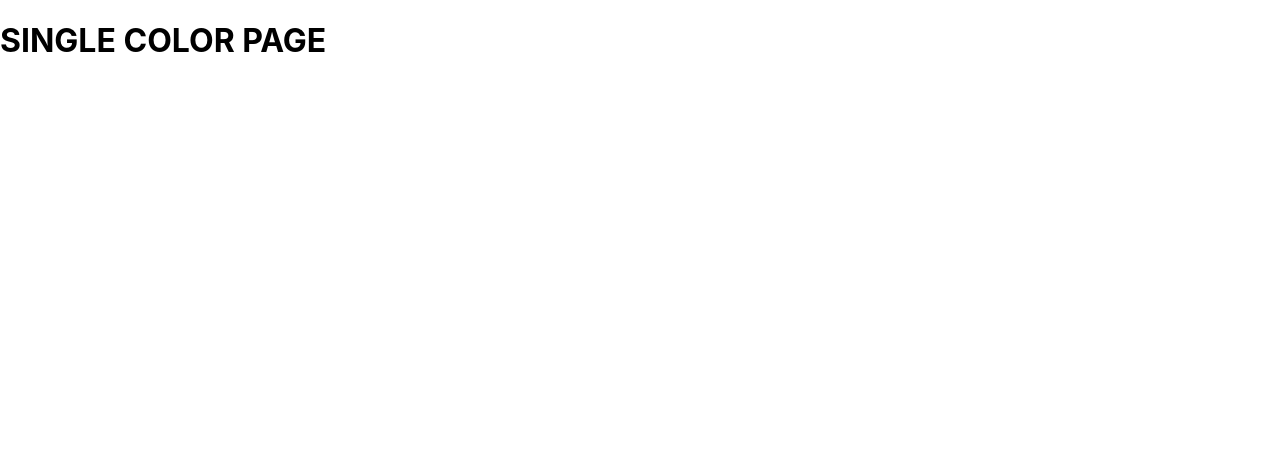
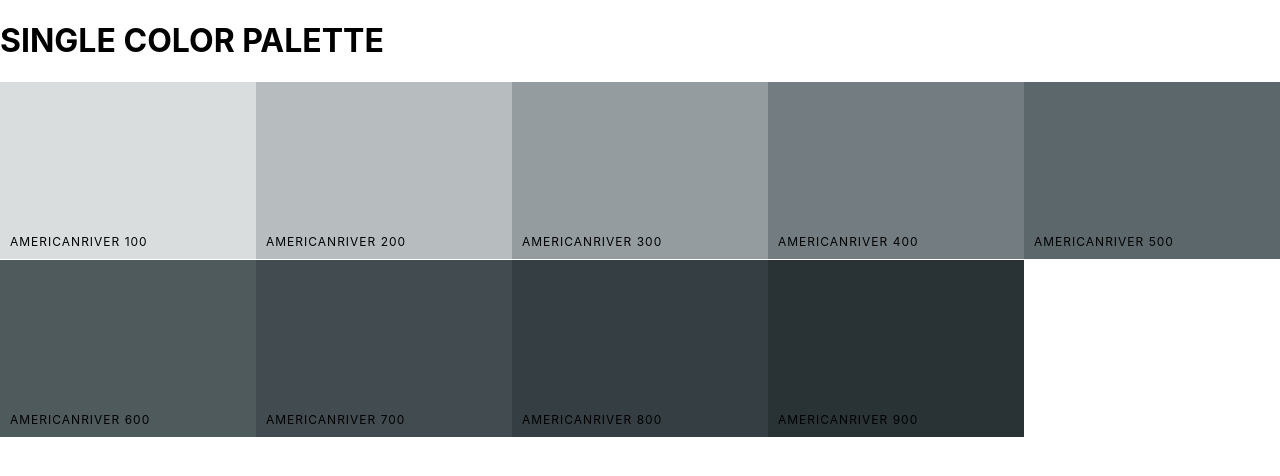
Before and after one commit to flashkicker/colorati, a React (Create React App) app: page /palette/flat-ui-colors-american/americanriver in a window 1280 px wide. Shown: the top 476 px of the page. Built offline with nearby package versions, Linux system fonts and the light colour scheme.

Commit message:
created SingleColorPalette component

```diff
--- a/src/App.js
+++ b/src/App.js
@@ -4,6 +4,7 @@ import Palette from "./Palette"
 import seedColors from "./seedColors"
 import { generatePalette } from "./colorHelper"
 import PaletteList from "./PaletteList"
+import SingleColorPalette from "./SingleColorPalette"
 
 class App extends Component {
 	findPalette = id => {
@@ -36,7 +37,14 @@ class App extends Component {
 					<Route
 						exact
 						path="/palette/:paletteId/:colorId"
-						render={() => <h1>SINGLE COLOR PAGE</h1>}
+						render={routeProps => (
+							<SingleColorPalette
+								colorId={routeProps.match.params.colorId}
+								palette={generatePalette(
+									this.findPalette(routeProps.match.params.paletteId)
+								)}
+							/>
+						)}
 					/>
 				</Switch>
 			</div>
--- a/src/ColorBox.js
+++ b/src/ColorBox.js
@@ -17,7 +17,7 @@ class ColorBox extends Component {
 	}
 
 	render() {
-		const { name, background } = this.props
+		const { name, background, moreUrl, showMore } = this.props
 		const { copied } = this.state
 
 		return (
@@ -37,9 +37,11 @@ class ColorBox extends Component {
 						</div>
 						<button className="copy-button">Copy</button>
 					</div>
-					<Link to="/" onClick={event => event.stopPropagation()}>
-						<span className="see-more">More</span>
-					</Link>
+					{showMore && (
+						<Link to={moreUrl} onClick={event => event.stopPropagation()}>
+							<span className="see-more">More</span>
+						</Link>
+					)}
 				</div>
 			</CopyToClipboard>
 		)
--- a/src/Palette.js
+++ b/src/Palette.js
@@ -16,12 +16,18 @@ class Palette extends Component {
 	}
 
 	render() {
-		const { colors, paletteName, emoji } = this.props.palette
+		const { colors, paletteName, emoji, id } = this.props.palette
 		const { level, format } = this.state
 
 		const colorBoxes = colors[level].map(color => {
 			return (
-				<ColorBox background={color[format]} name={color.name} key={color.id} />
+				<ColorBox
+					background={color[format]}
+					name={color.name}
+					key={color.id}
+					moreUrl={`/palette/${id}/${color.id}`}
+					showMore
+				/>
 			)
 		})
 
--- /dev/null
+++ b/src/SingleColorPalette.js
@@ -0,0 +1,44 @@
+import React, { Component } from "react"
+import ColorBox from "./ColorBox"
+
+import "./palette.css"
+
+class SingleColorPalette extends Component {
+	state = {}
+
+	gatherShades = (palette, colorToFilterBy) => {
+		let shades = []
+		let allColors = palette.colors
+
+		for (let key in allColors) {
+			shades = shades.concat(
+				allColors[key].filter(color => color.id === colorToFilterBy)
+			)
+		}
+		return shades.slice(1)
+	}
+
+	_shades = this.gatherShades(this.props.palette, this.props.colorId)
+
+	render() {
+		const colorBoxes = this._shades.map(color => {
+			return (
+				<ColorBox
+					key={color.id}
+					name={color.name}
+					background={color.hex}
+					showMore={false}
+				/>
+			)
+		})
+
+		return (
+			<div className="palette">
+				<h1>SINGLE COLOR PALETTE</h1>
+				<div className="palette-colors">{colorBoxes}</div>
+			</div>
+		)
+	}
+}
+
+export default SingleColorPalette
```
